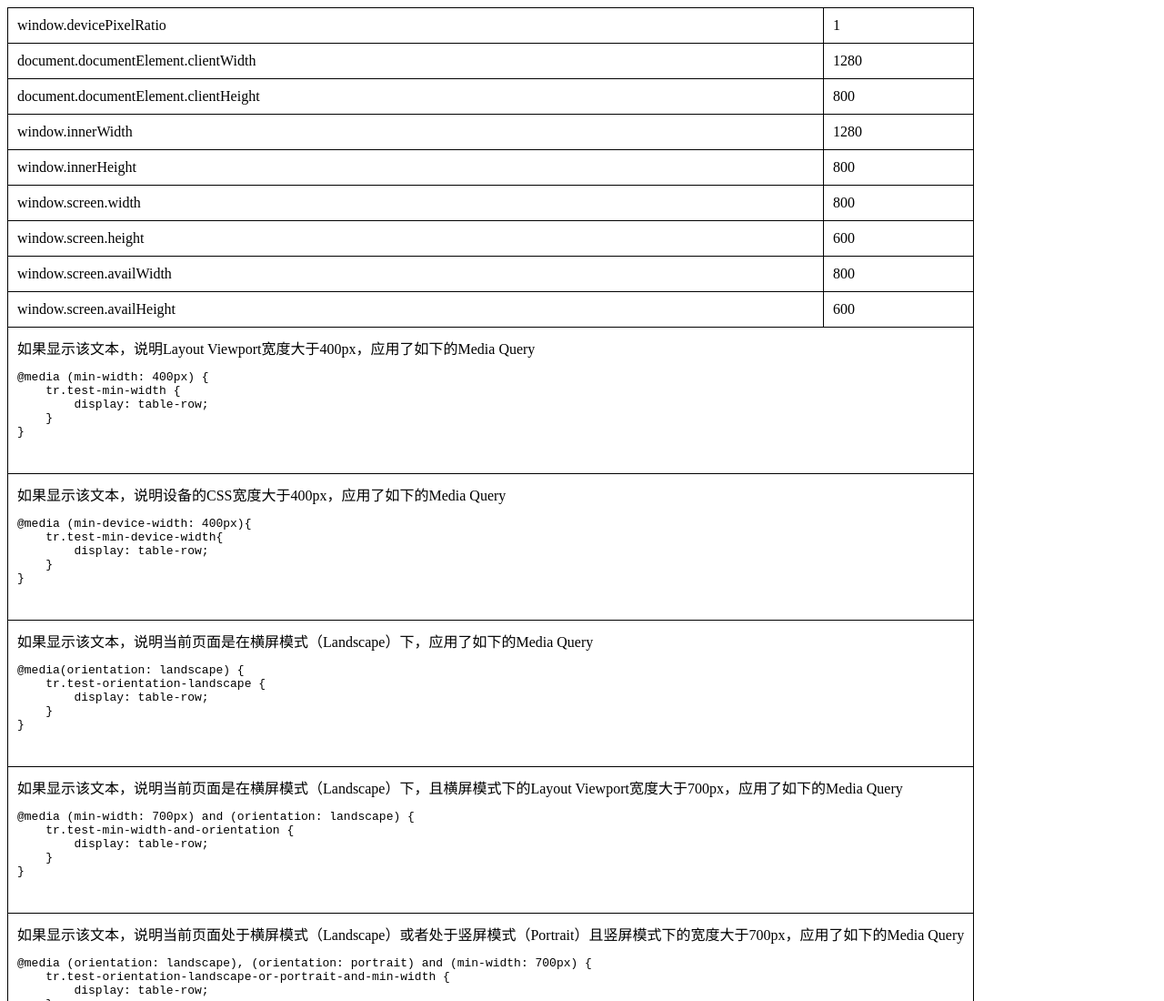
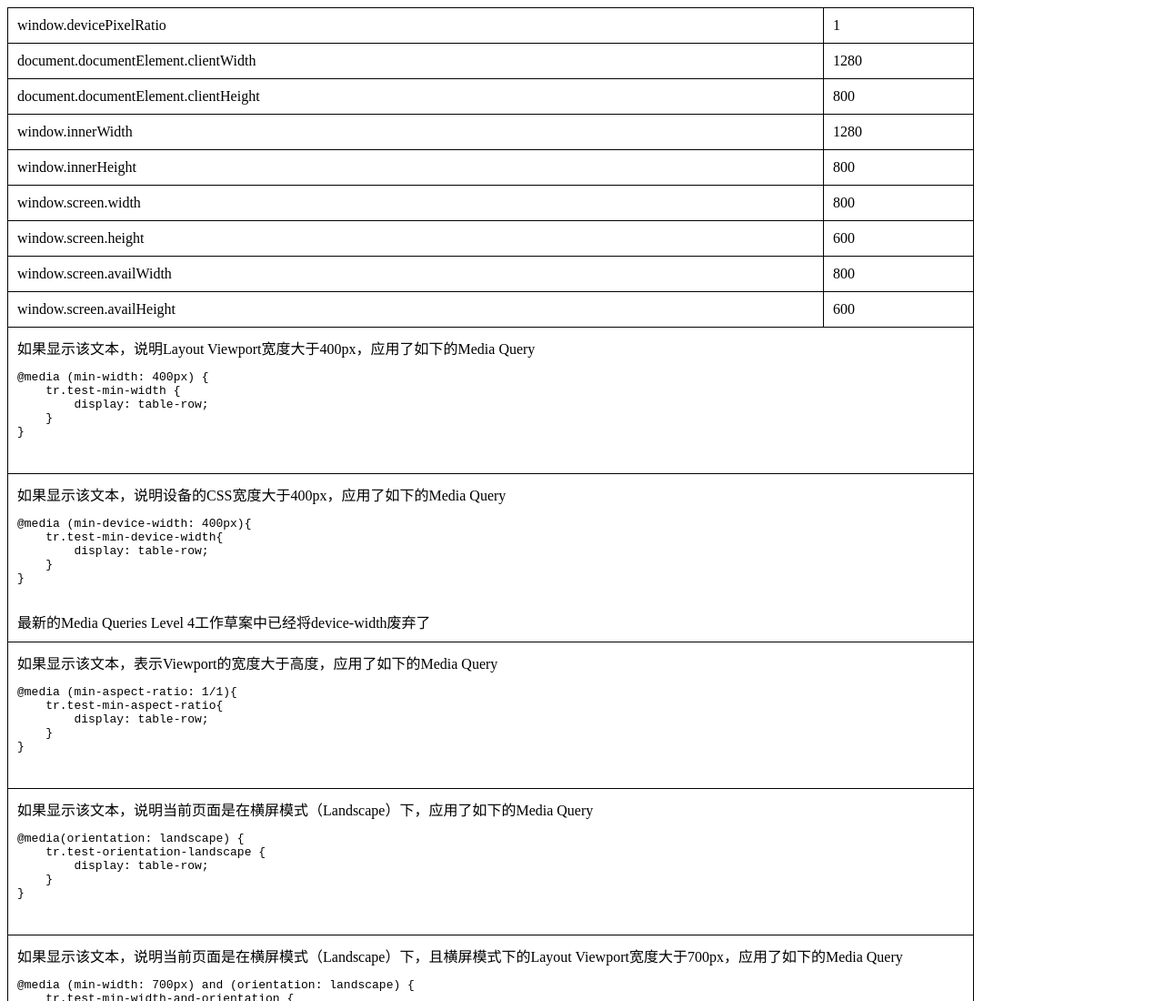
Before and after one commit to iSpring/mobile-web-tutorials, a plain HTML site: page media-queries/test.html in a window 1280 px wide. Shown: the top 1100 px of the page at 91% size. Drawn offline with Linux system fonts and the light colour scheme.

Commit message:
update meida-queries

```diff
--- a/media-queries/test.html
+++ b/media-queries/test.html
@@ -39,6 +39,18 @@
 
         @media (min-device-width: 400px){
             tr.test-min-device-width{
+                display: table-row;
+            }
+        }
+
+        @media (min-aspect-ratio: 1/1){
+            tr.test-min-aspect-ratio{
+                display: table-row;
+            }
+        }
+
+        @media (max-aspect-ratio: 1/1){
+            tr.test-max-aspect-ratio{
                 display: table-row;
             }
         }
@@ -151,6 +163,7 @@
     }
 }
                     </pre>
+                    <div>最新的Media Queries Level 4工作草案中已经将device-width废弃了</div>
                 </td>
             </tr>
 
@@ -160,6 +173,33 @@
                     <pre>
 @media (min-device-width: 400px){
     tr.test-min-device-width{
+        display: table-row;
+    }
+}
+                    </pre>
+                    <div>最新的Media Queries Level 4工作草案中已经将device-width废弃了</div>
+                </td>
+            </tr>
+
+            <tr class="test test-min-aspect-ratio">
+                <td colspan="2">
+                    <div>如果显示该文本，表示Viewport的宽度大于高度，应用了如下的Media Query</div>
+                    <pre>
+@media (min-aspect-ratio: 1/1){
+    tr.test-min-aspect-ratio{
+        display: table-row;
+    }
+}
+                    </pre>
+                </td>
+            </tr>
+
+            <tr class="test test-max-aspect-ratio">
+                <td colspan="2">
+                    <div>如果显示该文本，表示Viewport的宽度小于高度，应用了如下的Media Query</div>
+                    <pre>
+@media (max-aspect-ratio: 1/1){
+    tr.test-max-aspect-ratio{
         display: table-row;
     }
 }
@@ -218,6 +258,7 @@
                     </pre>
                 </td>
             </tr>
+
             <tr class="test test-orientation-landscape-or-portrait-and-min-width">
                 <td colspan="2">
                     <div>如果显示该文本，说明当前页面处于横屏模式（Landscape）或者处于竖屏模式（Portrait）且竖屏模式下的宽度大于700px，应用了如下的Media Query</div>
@@ -230,6 +271,7 @@
                     </pre>
                 </td>
             </tr>
+
         </tbody>
     </table>
 </body>
```
